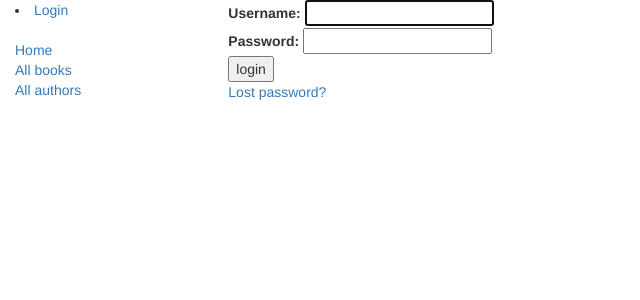
After one commit to zhouxiongh/locallibrary, a Django app: page /accounts/login/ in a window 1280 px wide. The commit adds this page. Shown: the top 300 px of the page, without its empty margins (0-640 px from the left). Run offline with Django 3.2, Linux system fonts and the light colour scheme; some libraries are stand-ins or nearby versions.

Commit message:
feat: user authentication

```diff
--- a/catalog/templates/base_generic.html
+++ b/catalog/templates/base_generic.html
@@ -21,6 +21,12 @@
     <div class="row">
       <div class="col-sm-2">
       {% block sidebar %}
+     {% if user.is_authenticated %}
+     <li>User: {{ user.get_username }}</li>
+     <li><a href="{% url 'logout'%}?next={{request.path}}">Logout</a></li>
+   {% else %}
+     <li><a href="{% url 'login'%}?next={{request.path}}">Login</a></li>
+   {% endif %}
       <ul class="sidebar-nav">
           <li><a href="{% url 'index' %}">Home</a></li>
           <li><a href="{% url 'books' %}">All books</a></li>
--- a/locallibrary/settings.py
+++ b/locallibrary/settings.py
@@ -55,7 +55,7 @@ ROOT_URLCONF = 'locallibrary.urls'
 TEMPLATES = [
     {
         'BACKEND': 'django.template.backends.django.DjangoTemplates',
-        'DIRS': [],
+        'DIRS': ['./templates',],
         'APP_DIRS': True,
         'OPTIONS': {
             'context_processors': [
@@ -119,3 +119,6 @@ USE_TZ = True
 # https://docs.djangoproject.com/en/3.1/howto/static-files/
 
 STATIC_URL = '/static/'
+
+# Redirect to home URL after login (Default redirects to /accounts/profile/)
+LOGIN_REDIRECT_URL = '/'
--- a/locallibrary/urls.py
+++ b/locallibrary/urls.py
@@ -40,3 +40,11 @@ from django.conf import settings
 from django.conf.urls.static import static
 
 urlpatterns += static(settings.STATIC_URL, document_root=settings.STATIC_ROOT)
+
+# Use include() to add URLS from the catalog application and authentication system
+from django.urls import include
+
+# Add Django site authentication urls (for login, logout, password management)
+urlpatterns += [
+    path('accounts/', include('django.contrib.auth.urls')),
+]
--- /dev/null
+++ b/templates/registration/login.html
@@ -0,0 +1,39 @@
+{% extends "base_generic.html" %}
+
+{% block content %}
+
+{% if form.errors %}
+<p>Your username and password didn't match. Please try again.</p>
+{% endif %}
+
+{% if next %}
+    {% if user.is_authenticated %}
+    <p>Your account doesn't have access to this page. To proceed,
+    please login with an account that has access.</p>
+    {% else %}
+    <p>Please login to see this page.</p>
+    {% endif %}
+{% endif %}
+
+<form method="post" action="{% url 'login' %}">
+{% csrf_token %}
+
+<div>
+  <td>{{ form.username.label_tag }}</td>
+  <td>{{ form.username }}</td>
+</div>
+<div>
+  <td>{{ form.password.label_tag }}</td>
+  <td>{{ form.password }}</td>
+</div>
+
+<div>
+  <input type="submit" value="login" />
+  <input type="hidden" name="next" value="{{ next }}" />
+</div>
+</form>
+
+{# Assumes you setup the password_reset view in your URLconf #}
+<p><a href="{% url 'password_reset' %}">Lost password?</a></p>
+
+{% endblock %}
--- /dev/null
+++ b/templates/registration/password_reset_done.html
@@ -0,0 +1,4 @@
+{% extends "base_generic.html" %}
+{% block content %}
+<p>We've emailed you instructions for setting your password. If they haven't arrived in a few minutes, check your spam folder.</p>
+{% endblock %}
--- /dev/null
+++ b/templates/registration/password_reset_email.html
@@ -0,0 +1,2 @@
+Someone asked for password reset for email {{ email }}. Follow the link below:
+{{ protocol}}://{{ domain }}{% url 'password_reset_confirm' uidb64=uid token=token %}
```
Also changed, not shown: templates/registration/logged_out.html (added, +7 -0 lines), templates/registration/password_reset_complete.html (added, +7 -0 lines), templates/registration/password_reset_confirm.html (added, +33 -0 lines), templates/registration/password_reset_form.html (added, +10 -0 lines), db.sqlite3.
